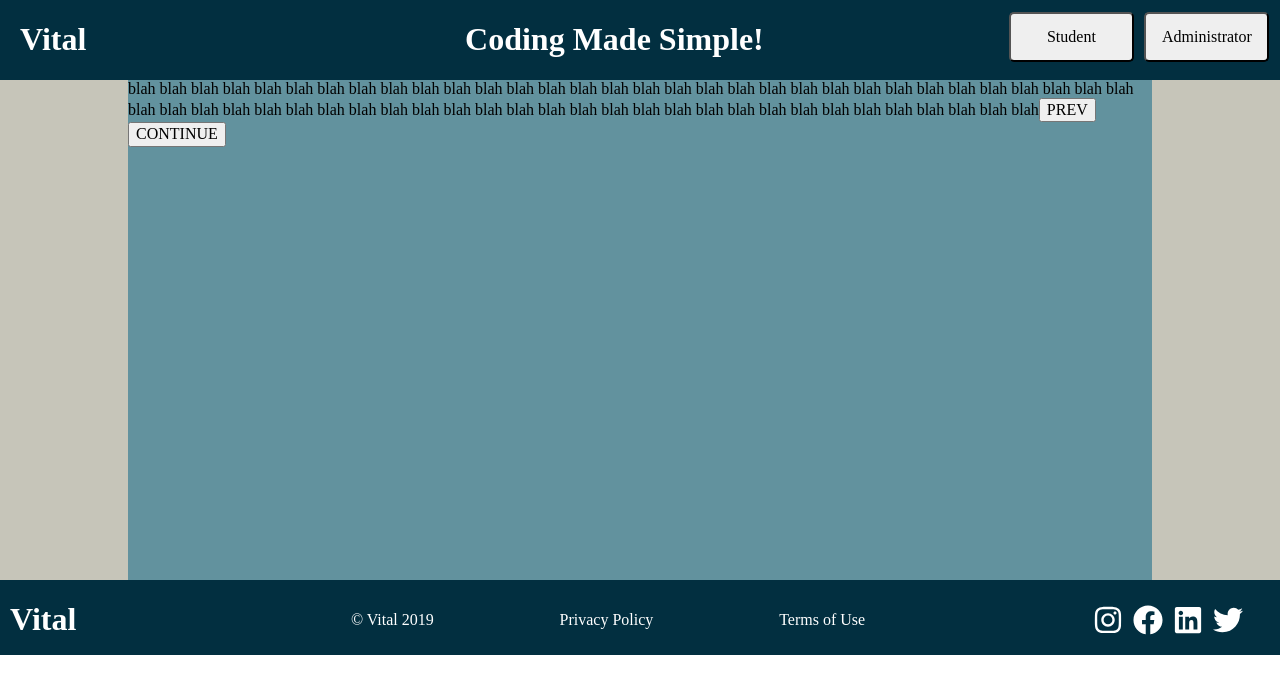
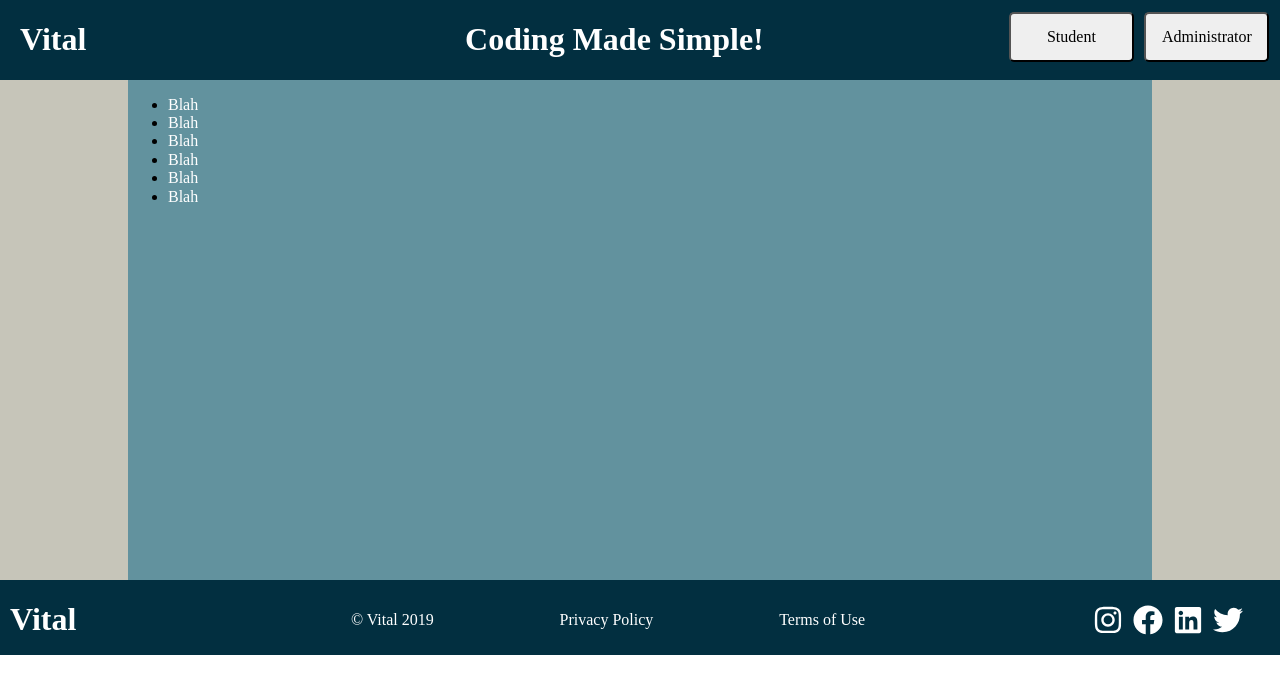
Before and after one commit to D-Malla/Vital-Capstone, a React (Create React App) app in the folder client/: page /lessons in a window 1280 px wide. Shown: the top 694 px of the page. Built offline with nearby package versions, Linux system fonts and the light colour scheme.

Commit message:
Fixed layout issues

```diff
--- a/client/src/components/LessonPage/LessonBody.js
+++ b/client/src/components/LessonPage/LessonBody.js
@@ -16,6 +16,10 @@ export default props => {
         <article>
           blah blah blah blah blah blah blah blah blah blah blah blah blah blah blah blah blah blah blah blah blah blah blah blah blah blah blah blah blah blah blah blah blah blah blah blah blah blah blah blah blah blah blah blah blah blah blah blah blah blah blah blah blah blah blah blah blah blah blah blah blah
         </article>
+        <div>
+          <button type='button'>PREV</button>
+          <button type='button'>CONTINUE</button>
+        </div>
       </div>
     </div>
   )
--- a/client/src/components/LessonSelector/LessonsBody.js
+++ b/client/src/components/LessonSelector/LessonsBody.js
@@ -5,9 +5,14 @@ export default props => {
   return (
     <div id='lessonsBodyContainer'>
       <div className='lessonsBody'>
-          blah blah blah blah blah blah blah blah blah blah blah blah blah blah blah blah blah blah blah blah blah blah blah blah blah blah blah blah blah blah blah blah blah blah blah blah blah blah blah blah blah blah blah blah blah blah blah blah blah blah blah blah blah blah blah blah blah blah blah blah blah
-        <button type='button'>PREV</button>
-        <button type='button'>CONTINUE</button>
+          <ul>
+            <li><Link to='/lesson'>Blah</Link></li>
+            <li><Link to='/lesson'>Blah</Link></li>
+            <li><Link to='/lesson'>Blah</Link></li>
+            <li><Link to='/lesson'>Blah</Link></li>
+            <li><Link to='/lesson'>Blah</Link></li>
+            <li><Link to='/lesson'>Blah</Link></li>
+          </ul>
       </div>
     </div>
   )
```
